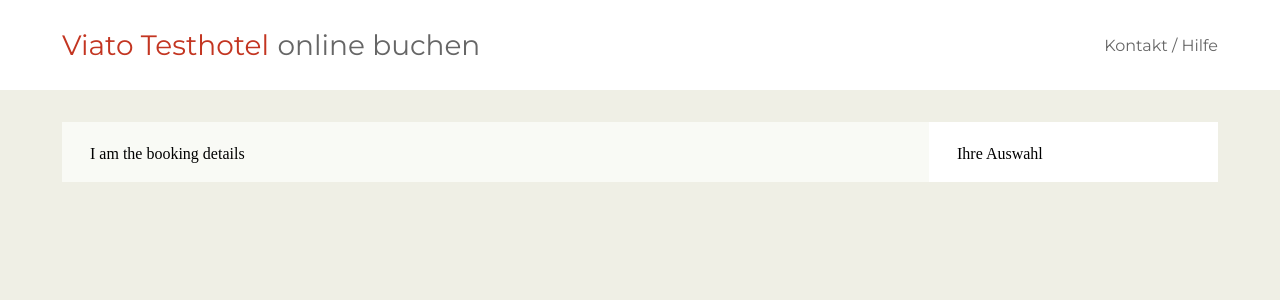
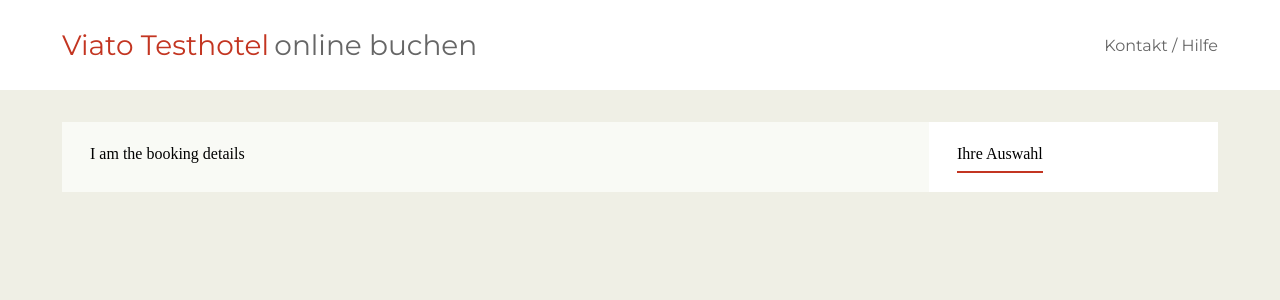
Before and after one commit to vibueno/viato_buchungsmaschine, a React app: page / in a window 1280 px wide. Shown: the top 300 px of the page. Built offline with nearby package versions, Linux system fonts and the light colour scheme.

Commit message:
CSS class for underlined text

```diff
--- a/src/components/Header/index.scss
+++ b/src/components/Header/index.scss
@@ -11,5 +11,5 @@ header {
 
 .title-container {
   flex: 75%;
-  margin: 0 2em 0 0;
+  margin: 0 2rem 0 0;
 }
--- a/src/index.scss
+++ b/src/index.scss
@@ -16,7 +16,7 @@ h1 {
   display: inline-block;
   font: 400 28px/34px Montserrat, Arial, Helvetica;
   letter-spacing: 0;
-  margin: 0 0.3em 0 0;
+  margin: 0 0.33rem 0 0;
   color: $color-red;
 }
 
@@ -58,3 +58,8 @@ h5 {
   font: 600 14px/19px 'Open Sans', Arial, Helvetica;
   letter-spacing: 0;
 }
+
+.text-underlined {
+  padding: 0 0 0.5rem 0;
+  border-bottom: 2px solid $color-red;
+}
--- a/src/views/BookingSummary/index.tsx
+++ b/src/views/BookingSummary/index.tsx
@@ -4,7 +4,9 @@ import './index.scss';
 
 const BookingSummary = () => (
   <>
-    <div className="booking-summary">Ihre Auswahl</div>
+    <div className="booking-summary ">
+      <span className="text-underlined">Ihre Auswahl</span>
+    </div>
   </>
 );
 
```
